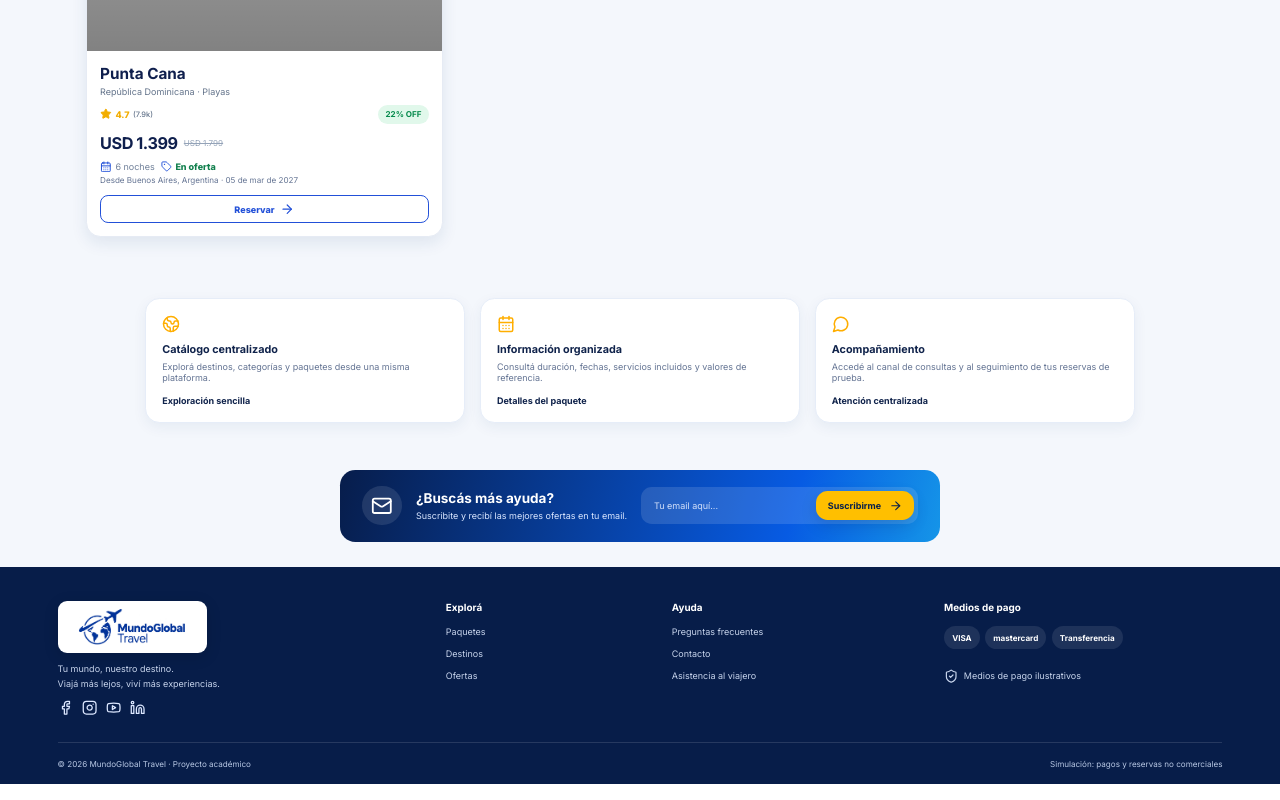
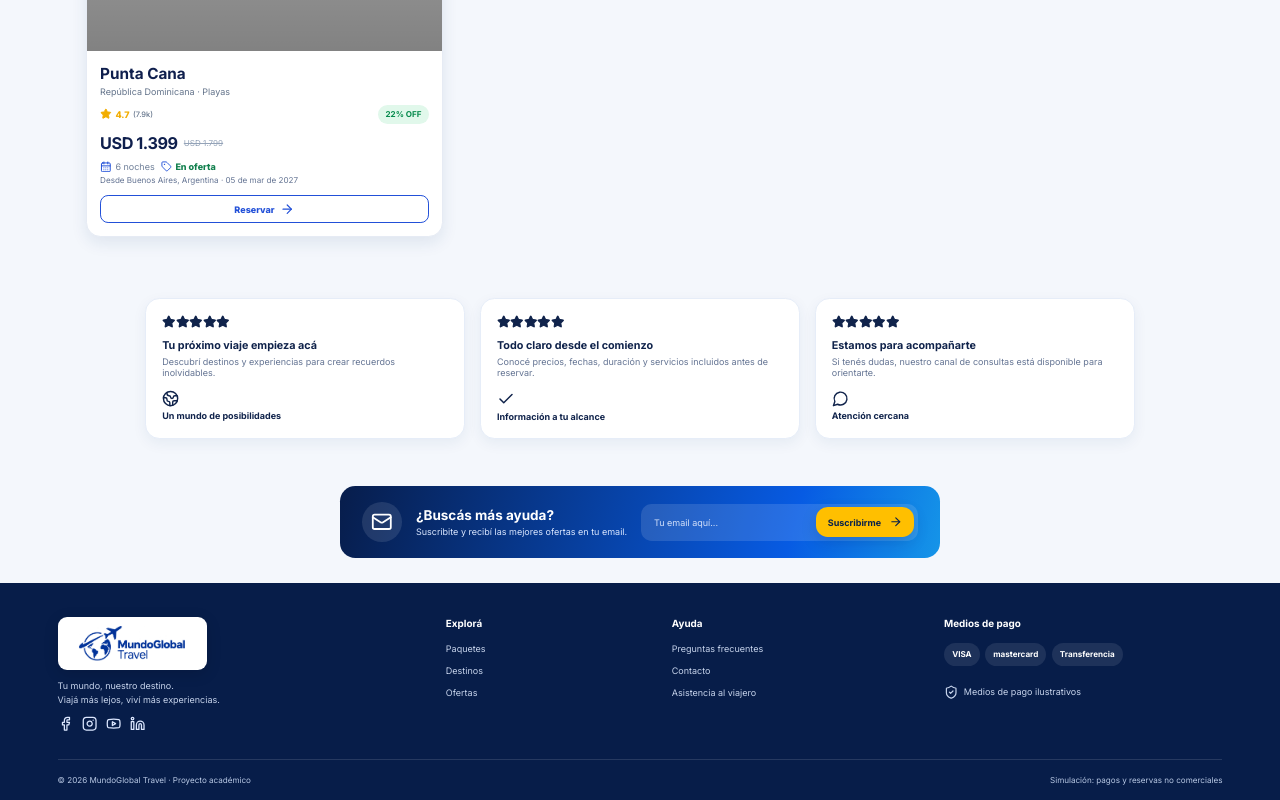
Before and after one commit to nico-cesolari/mundoglobal-travel, a React (Vite) app: page / in a window 1280 px wide. Shown: the part 1524-2324 px from the top of the page. Built offline with nearby package versions, Linux system fonts and the light colour scheme; grey boxes are pictures that could not be loaded.

Commit message:
Refresh homepage trust section

```diff
--- a/src/App.tsx
+++ b/src/App.tsx
@@ -671,7 +671,11 @@ export default function App() {
   <section className="section offers-section">
     <div className="offer-grid offer-reference">{employeePackages.filter(p=>p.flags?.promo || p.tag === "¡Oferta!").slice(0,3).map(p=>renderPackageCard(p,true))}</div>
   </section>
-  <section className="trust-section"><div className="trust-card"><div className="stars"><Globe2 size={20}/></div><h3>Catálogo centralizado</h3><p>Explorá destinos, categorías y paquetes desde una misma plataforma.</p><b>Exploración sencilla</b></div><div className="trust-card"><div className="stars"><CalendarDays size={20}/></div><h3>Información organizada</h3><p>Consultá duración, fechas, servicios incluidos y valores de referencia.</p><b>Detalles del paquete</b></div><div className="trust-card"><div className="stars"><MessageCircle size={20}/></div><h3>Acompañamiento</h3><p>Accedé al canal de consultas y al seguimiento de tus reservas de prueba.</p><b>Atención centralizada</b></div></section>
+  <section className="trust-section" aria-label="La experiencia MundoGlobal Travel">
+    <article className="trust-card"><div className="trust-stars" aria-hidden="true">{[1,2,3,4,5].map(star=><Star key={star} size={15} fill="currentColor"/>)}</div><h3>Tu próximo viaje empieza acá</h3><p>Descubrí destinos y experiencias para crear recuerdos inolvidables.</p><div className="trust-card-footer"><span className="trust-icon trust-icon-blue"><Globe2 size={19}/></span><b>Un mundo de posibilidades</b></div></article>
+    <article className="trust-card"><div className="trust-stars" aria-hidden="true">{[1,2,3,4,5].map(star=><Star key={star} size={15} fill="currentColor"/>)}</div><h3>Todo claro desde el comienzo</h3><p>Conocé precios, fechas, duración y servicios incluidos antes de reservar.</p><div className="trust-card-footer"><span className="trust-icon trust-icon-green"><Check size={20}/></span><b>Información a tu alcance</b></div></article>
+    <article className="trust-card"><div className="trust-stars" aria-hidden="true">{[1,2,3,4,5].map(star=><Star key={star} size={15} fill="currentColor"/>)}</div><h3>Estamos para acompañarte</h3><p>Si tenés dudas, nuestro canal de consultas está disponible para orientarte.</p><div className="trust-card-footer"><span className="trust-icon trust-icon-purple"><MessageCircle size={19}/></span><b>Atención cercana</b></div></article>
+  </section>
   <section className="newsletter"><div className="newsletter-icon"><Mail/></div><div><h3>¿Buscás más ayuda?</h3><p>Suscribite y recibí las mejores ofertas en tu email.</p></div><form onSubmit={e=>{e.preventDefault();if(!newsletterEmail.trim())return;setToast("¡Gracias por suscribirte!");setNewsletterEmail("");}}><input type="email" value={newsletterEmail} onChange={e=>setNewsletterEmail(e.target.value)} required placeholder="Tu email aquí..."/><button className="yellow-btn">Suscribirme <ArrowRight size={15}/></button></form></section>
   </>;
 
```
